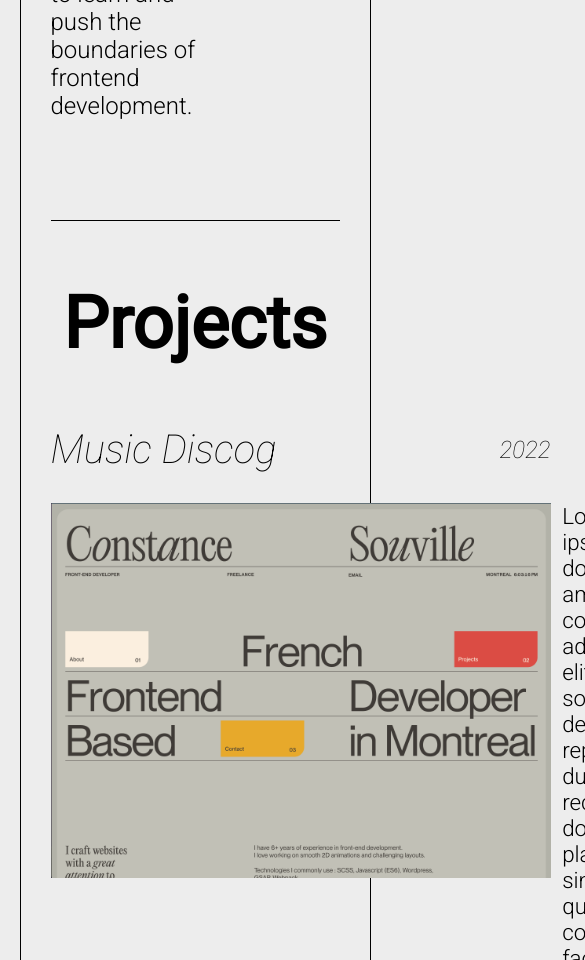
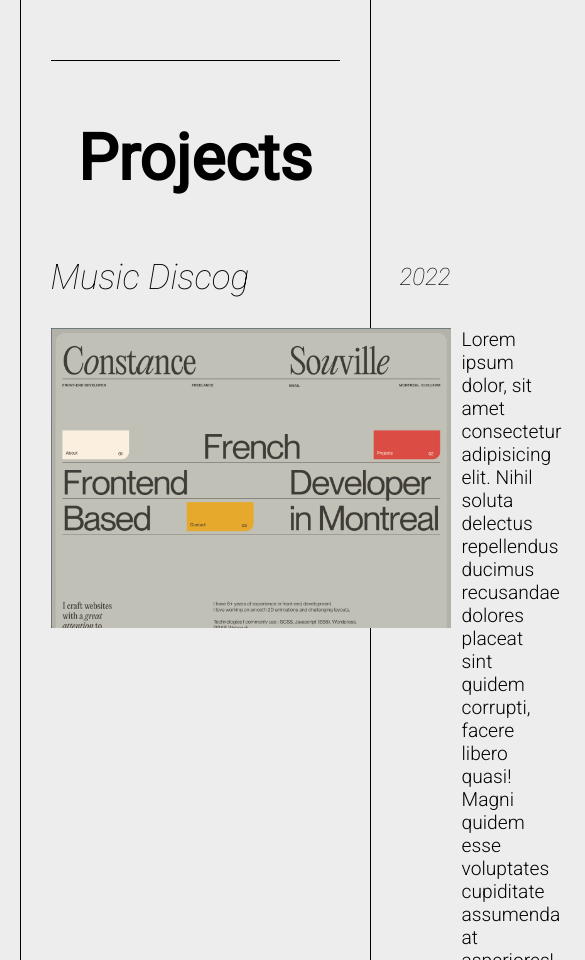
Before and after one commit to stvnlee890/Portfolio2.1, a React (Vite) app: page / in a window 390 px wide. Shown: the part 1040-2000 px from the top of the page, 585 px wide, since content can reach past the window. Built offline with nearby package versions, Linux system fonts and the light colour scheme.

Commit message:
Case studies responsiveness 90% done

```diff
--- a/src/App.css
+++ b/src/App.css
@@ -1,7 +1,19 @@
 :root {
   --bg-color: rgb(40, 135, 194);
   --font-color: #5a5a5a;
-  --font-blue: rgb(55, 17, 241)
+  --font-blue: rgb(55, 17, 241);
+  --header-size-regular: 4.5rem;
+  --header-size-medium: 4rem;
+
+  --subheader-size-regular: 2.5rem;
+  --subheader-size-medium: 2.2rem;
+
+  --font-size-regular: 1.5rem;
+  --font-size-medium: 1.2rem;
+  --font-size-small: 1.1rem;
+  --font-size-xsmall: .9rem;
+  --font-size-case-small: .8rem
+
 }
 * {
   font-family: 'Roboto', sans-serif;
@@ -16,7 +28,7 @@ html {
 }
 
 .section-headers > h1 {
-  font-size: 4.5rem;
+  font-size:var(--header-size-regular);
   text-align: center;
 }
 
@@ -40,3 +52,9 @@ html {
 .content-container.projects-content-container {
   opacity: 0;
 }
+
+@media (max-width: 1000px) {
+.section-headers > h1 {
+  font-size: var(--header-size-medium)
+}
+}
--- a/src/components/about/about.css
+++ b/src/components/about/about.css
@@ -7,7 +7,7 @@
 
 .about-text {
     font-weight: 300;
-    font-size: 1.5rem;
+    font-size: var(--font-size-regular);
     max-width: 500px;
 }
 
@@ -22,3 +22,9 @@
     width: 350px;
     transform: translateY(300px);
 }
+
+@media (max-width: 1000px) {
+    .about-text {
+        font-size: var(--font-size-medium);
+    }
+}
--- a/src/components/caseStudies/case-studies.css
+++ b/src/components/caseStudies/case-studies.css
@@ -1,6 +1,6 @@
 .case-studies-body > p {
   margin-top: 20px;
-  font-size: 1.2rem;
+  font-size: var(--font-size-medium);
   font-weight: 100;
   font-style: italic;
   margin-left: 100px;
@@ -18,21 +18,21 @@
   margin-top: 70px;
 }
 
+.case-content {
+  font-size: var(--font-size-xsmall);
+  font-family: "IBM Plex Mono", monospace;
+}
 
-.case-content {
-  font-size: .9rem;
-  font-family: "IBM Plex Mono", monospace
-}
 .content-id {
   font-weight: 700;
 }
 .content-desc {
-  font-family: 'Roboto', sans-serif;
+  font-family: "Roboto", sans-serif;
 }
 
 .content-name {
   font-weight: 700;
-
+  display: inline-block;
 }
 .content-link {
   font-weight: 700;
@@ -40,6 +40,44 @@
   color: var(--font-blue);
   cursor: pointer;
 }
-.content-link:hover{
+.content-link:hover {
   text-decoration: underline;
 }
+
+@media (max-width: 1000px) {
+  .case-studies-body > p {
+    font-size: var(--font-size-small);
+  }
+  .case-content-wrapper {
+    grid-template-columns: 0.1fr 0.2fr 0.7fr 0.1fr;
+  }
+}
+
+@media (max-width: 850px) {
+  .case-studies-body > p {
+    margin-left: 50px;
+    margin-right: 50px;
+  }
+  .case-content-wrapper {
+    grid-template-columns: 0.1fr 0.2fr 0.5fr 0.2fr;
+  }
+  .content-id {
+    font-size: var(--font-size-case-small);
+  }
+  .content-link{
+    font-size: var(--font-size-case-small);
+  }
+}
+
+@media (max-width: 580px) {
+  .case-studies-body > p {
+    margin-left: 0;
+    margin-right: 0
+  }
+  .content-desc-wrapper {
+    display: none
+  }
+  .case-content-wrapper {
+    grid-template-columns: .5fr 1fr .2fr
+  }
+}
--- a/src/components/caseStudies/caseStudiesContent/CaseStudiesContent.jsx
+++ b/src/components/caseStudies/caseStudiesContent/CaseStudiesContent.jsx
@@ -12,7 +12,7 @@ export default function CaseStudiesContent() {
           <div>
             <p className="case-content content-name">{caseStudy.name}</p>
           </div>
-          <div>
+          <div className="content-desc-wrapper">
             <p className="case-content content-desc">{caseStudy.description}</p>
           </div>
           <div>
--- a/src/components/projects/projects.css
+++ b/src/components/projects/projects.css
@@ -39,11 +39,11 @@
 .project-header-2 > h1 {
   font-style: italic;
   font-weight: 100;
-  font-size: 2.5rem;
+  font-size: var(--subheader-size-regular);
 }
 .project-header-2 > p {
   font-style: italic;
-  font-size: 1.5rem;
+  font-size: var(--font-size-regular);
   margin: auto 0;
 }
 
@@ -63,7 +63,7 @@
 .project-desc {
   /* color: var(--font-color); */
   font-weight: 300;
-  font-size: 1.4rem;
+  font-size: var(--font-size-regular);
 }
 
 .images {
@@ -78,13 +78,13 @@
 }
 
 .archive-link {
-  font-size: 1.5rem;
+  font-size: var(--font-size-regular);
   border: 1px solid var(--font-blue);
   color: var(--font-blue);
   display: inline-block;
   padding: 5px;
   cursor: pointer;
-  font-family: 'IBM Plex Mono', monospace;
+  font-family: "IBM Plex Mono", monospace;
   font-weight: 700;
 }
 .archive-link:hover {
@@ -92,3 +92,18 @@
   border-right-color: transparent;
   border-left-color: transparent;
 }
+
+@media (max-width: 1000px) {
+  .project-desc {
+    font-size: var(--font-size-medium);
+  }
+  .project-header-2 > h1 {
+    font-size: var(--subheader-size-medium);
+  }
+  .project-content {
+    grid-template-columns: 400px 1fr;
+  }
+  .images {
+    width: 400px;
+  }
+}
```
